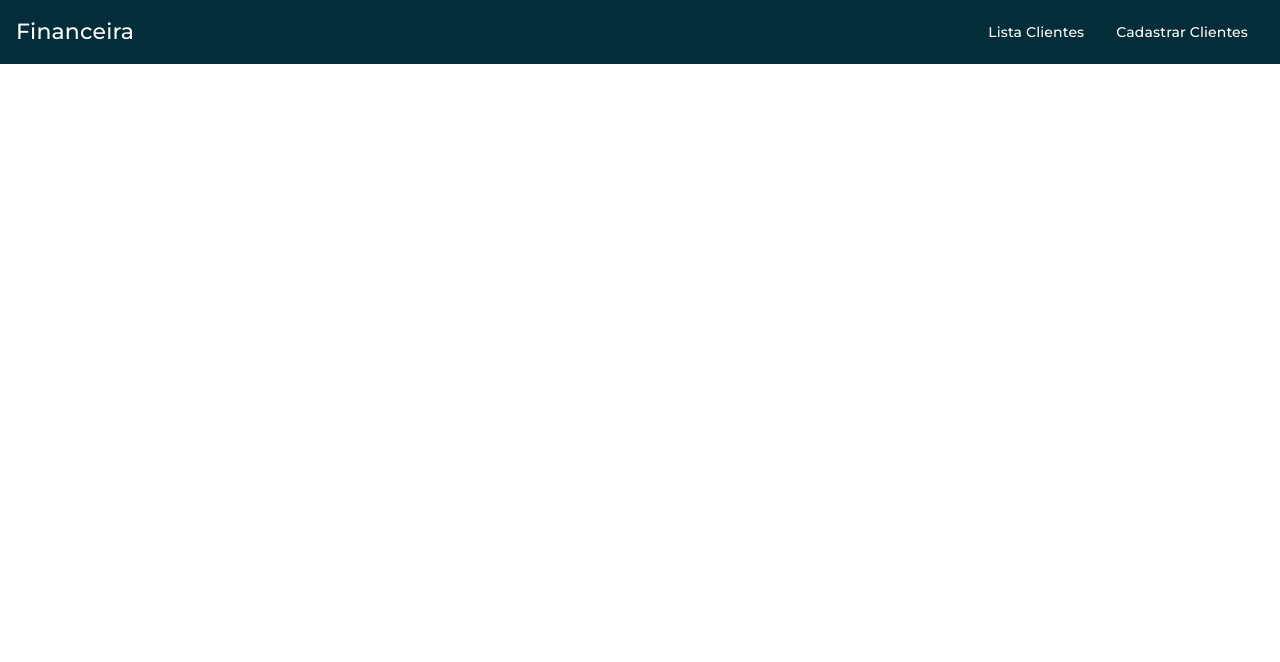
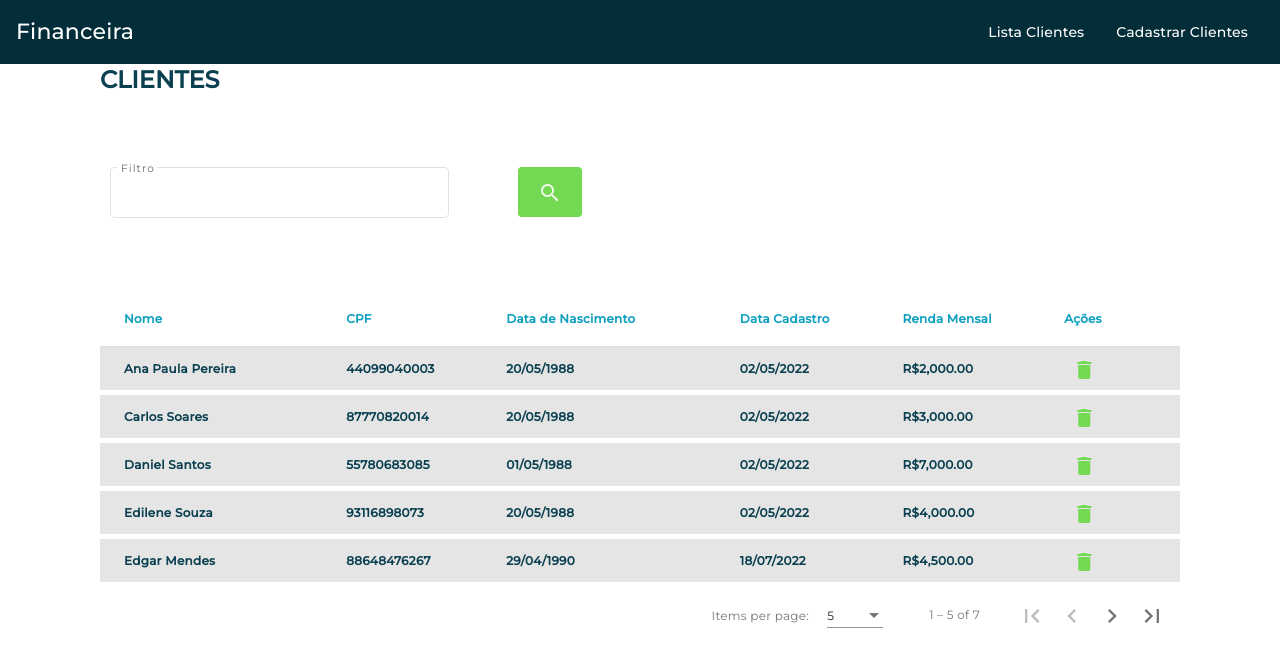
Before and after one commit to moraisandre/financial-customer, an Angular app: page / in a window 1280 px wide. Shown: the top 662 px of the page. Built offline with nearby package versions, Linux system fonts and the light colour scheme; data requests are answered from the project's data file.

Commit message:
updated css and added pagination (WIP)

```diff
--- a/db.json
+++ b/db.json
@@ -1,5 +1,6 @@
 {
-  "clientes": [{
+    "clientes": [
+        {
             "id": 1,
             "nome": "Ana Paula Pereira",
             "cpf": "44099040003",
@@ -30,5 +31,31 @@
             "dataNascimento": "20/05/1988",
             "dataCadastro": "02/05/2022",
             "rendaMensal": 4000
-  }]
+        },
+        {
+            "id": 5,
+            "nome": "Edgar Mendes",
+            "cpf": "88648476267",
+            "dataNascimento": "29/04/1990",
+            "dataCadastro": "18/07/2022",
+            "rendaMensal": 4500
+        },
+        {
+            "id": 6,
+            "nome": "Marcos Fabiano Rocha",
+            "cpf": "44141463213",
+            "dataNascimento": "16/01/2000",
+            "dataCadastro": "01/07/2022",
+            "rendaMensal": 4500
+        },
+        {
+            "id": 7,
+            "nome": "Renato Soares Machado Filho",
+            "cpf": "79694662222",
+            "dataNascimento": "16/01/2000",
+            "dataCadastro": "01/07/2022",
+            "rendaMensal": 12700
         }
+
+    ]
+}
--- a/src/app/app-routing.module.ts
+++ b/src/app/app-routing.module.ts
@@ -4,8 +4,9 @@ import { CreateCustomerComponent } from './create-customer/create-customer.compo
 import { TableCustomerComponent } from './table-customer/table-customer.component';
 
 const routes: Routes = [
+  { path: '', component: TableCustomerComponent },
+  { path: 'customers', component: TableCustomerComponent },
   { path: 'create-customer', component: CreateCustomerComponent },
-  { path: 'customers', component: TableCustomerComponent }
 ];
 
 @NgModule({
--- a/src/app/app.module.ts
+++ b/src/app/app.module.ts
@@ -7,6 +7,7 @@ import { BrowserAnimationsModule } from '@angular/platform-browser/animations';
 import { AngularMaterialModule } from 'src/angular-material.module';
 import { CreateCustomerComponent } from './create-customer/create-customer.component';
 import { TableCustomerComponent } from './table-customer/table-customer.component';
+import { HttpClientModule } from '@angular/common/http';
 
 @NgModule({
   declarations: [
@@ -18,6 +19,7 @@ import { TableCustomerComponent } from './table-customer/table-customer.componen
     BrowserModule,
     AppRoutingModule,
     AngularMaterialModule,
+    HttpClientModule,
     BrowserAnimationsModule
   ],
   providers: [],
--- /dev/null
+++ b/src/app/models/customer.ts
@@ -0,0 +1,8 @@
+export interface Customer {
+    id: number,
+    nome: string,
+    cpf: string,
+    dataNascimento: string,
+    dataCadastro: string,
+    rendaMensal: number
+}
--- /dev/null
+++ b/src/app/services/customer.service.ts
@@ -0,0 +1,28 @@
+import { HttpClient } from '@angular/common/http';
+import { Injectable } from '@angular/core';
+import { PageEvent } from '@angular/material/paginator';
+import { Observable } from 'rxjs/internal/Observable';
+import { Customer } from '../models/customer';
+
+@Injectable({
+  providedIn: 'root'
+})
+export class CustomerService {
+
+  private url = 'http://localhost:3000/clientes';
+
+  constructor(
+    private http: HttpClient
+  ) { }
+
+  getCustomers(pageEvent: PageEvent | null = null): Observable<Customer[]> {
+    console.log(pageEvent);
+
+
+    if (pageEvent) {
+      return this.http.get<Customer[]>(`${this.url}?_page=${pageEvent.pageIndex}&_limit=${pageEvent.pageSize}`);
+    }
+
+    return this.http.get<Customer[]>(this.url);
+  }
+}
--- a/src/app/table-customer/table-customer.component.css
+++ b/src/app/table-customer/table-customer.component.css
@@ -0,0 +1,27 @@
+table {
+    width: 100%;
+}
+
+td.mat-cell {
+    background-color: #E5E5E5;
+}
+
+th.mat-header-cell {
+    font-family: 'Montserrat';
+    font-style: normal;
+    font-weight: 700;
+    font-size: 12px;
+    line-height: 130%;
+    color: #0EA0C0;
+}
+
+td.mat-cell {
+    font-family: 'Montserrat';
+    font-style: normal;
+    font-weight: 700;
+    font-size: 12px;
+    line-height: 130%;
+    color: #0B4051;
+    border-bottom: 5px solid #ffffff;
+
+}
--- a/src/app/table-customer/table-customer.component.html
+++ b/src/app/table-customer/table-customer.component.html
@@ -9,8 +9,59 @@
     </mat-grid-tile>
     <mat-grid-tile>
         <button mat-flat-button color="accent" class="search-btn">
-            <mat-icon aria-hidden="false" aria-label="Pesquisar Cliente">search</mat-icon>
+            <mat-icon aria-hidden="false" aria-label="Pesquisar Cliente" (click)="searchCustomer()">search</mat-icon>
         </button>
     </mat-grid-tile>
 
 </mat-grid-list>
+
+<div>
+    <table mat-table [dataSource]="dataSource">
+
+      <ng-container matColumnDef="nome">
+        <th mat-header-cell *matHeaderCellDef> Nome </th>
+        <td mat-cell *matCellDef="let element"> {{element.nome}} </td>
+      </ng-container>
+
+      <ng-container matColumnDef="cpf">
+        <th mat-header-cell *matHeaderCellDef> CPF </th>
+        <td mat-cell *matCellDef="let element"> {{element.cpf}} </td>
+      </ng-container>
+
+      <ng-container matColumnDef="dataNascimento">
+        <th mat-header-cell *matHeaderCellDef> Data de Nascimento </th>
+        <td mat-cell *matCellDef="let element"> {{element.dataNascimento}} </td>
+      </ng-container>
+
+      <ng-container matColumnDef="dataCadastro">
+        <th mat-header-cell *matHeaderCellDef> Data Cadastro </th>
+        <td mat-cell *matCellDef="let element"> {{element.dataCadastro}} </td>
+      </ng-container>
+
+      <ng-container matColumnDef="rendaMensal">
+        <th mat-header-cell *matHeaderCellDef> Renda Mensal </th>
+        <td mat-cell *matCellDef="let element"> {{element.rendaMensal | currency:'BRL'}} </td>
+      </ng-container>
+
+      <ng-container matColumnDef="acao">
+        <th mat-header-cell *matHeaderCellDef> Ações </th>
+        <td mat-cell *matCellDef="let element">
+            <button mat-icon-button color="accent">
+                <mat-icon>delete</mat-icon>
+            </button> </td>
+      </ng-container>
+
+      <tr mat-header-row *matHeaderRowDef="displayedColumns"></tr>
+      <tr mat-row *matRowDef="let row; columns: displayedColumns;"></tr>
+    </table>
+
+    <mat-paginator
+        #paginator
+        [pageSizeOptions]="[5, 10, 20]"
+        [pageSize]="5"
+        [length]="dataSource.data.length"
+        (page)="pageEvent = $event"
+        showFirstLastButtons
+        aria-label="Seleciona página de clientes">
+    </mat-paginator>
+  </div>
--- a/src/app/table-customer/table-customer.component.ts
+++ b/src/app/table-customer/table-customer.component.ts
@@ -1,15 +1,48 @@
-import { Component, OnInit } from '@angular/core';
+import { AfterViewInit, Component, OnInit, ViewChild } from '@angular/core';
+import { MatPaginator, PageEvent } from '@angular/material/paginator';
+import { MatTableDataSource } from '@angular/material/table';
+import { Customer } from '../models/customer';
+import { CustomerService } from '../services/customer.service';
 
 @Component({
   selector: 'app-table-customer',
   templateUrl: './table-customer.component.html',
   styleUrls: ['./table-customer.component.css']
 })
-export class TableCustomerComponent implements OnInit {
+export class TableCustomerComponent implements OnInit, AfterViewInit {
+  displayedColumns: string[] = ['nome', 'cpf', 'dataNascimento', 'dataCadastro', 'rendaMensal', 'acao'];
+  dataSource = new MatTableDataSource<Customer>();
 
-  constructor() { }
+  @ViewChild(MatPaginator) paginator: MatPaginator;
+  pageEvent: PageEvent;
 
-  ngOnInit(): void {
+  constructor(
+    private customerService: CustomerService
+  ) { }
+
+  ngOnInit() {
+    // this.pageEvent = new PageEvent();
+    // this.pageEvent.pageIndex = 1;
+    // this.pageEvent.pageSize = 5;
+
+    this.searchCustomer();
+  }
+
+  ngAfterViewInit() {
+    // this.dataSource.paginator = this.paginator;
+  }
+
+  searchCustomer() {
+    console.log(this.paginator);
+    console.log(this.pageEvent);
+
+    this.customerService.getCustomers(this.pageEvent)
+      .subscribe(response => {
+        this.dataSource = new MatTableDataSource<Customer>(response);
+        this.dataSource.paginator = this.paginator;
+        console.log(this.paginator);
+    console.log(this.pageEvent);
+      });
   }
 
 }
--- a/tsconfig.json
+++ b/tsconfig.json
@@ -16,6 +16,7 @@
     "experimentalDecorators": true,
     "moduleResolution": "node",
     "importHelpers": true,
+    "strictPropertyInitialization": false,
     "target": "es2020",
     "module": "es2020",
     "lib": [
```
Also changed, not shown: 1 other file (tests, documents, lock files or other folders). Lines whose indentation alone changed are shown as unchanged.
